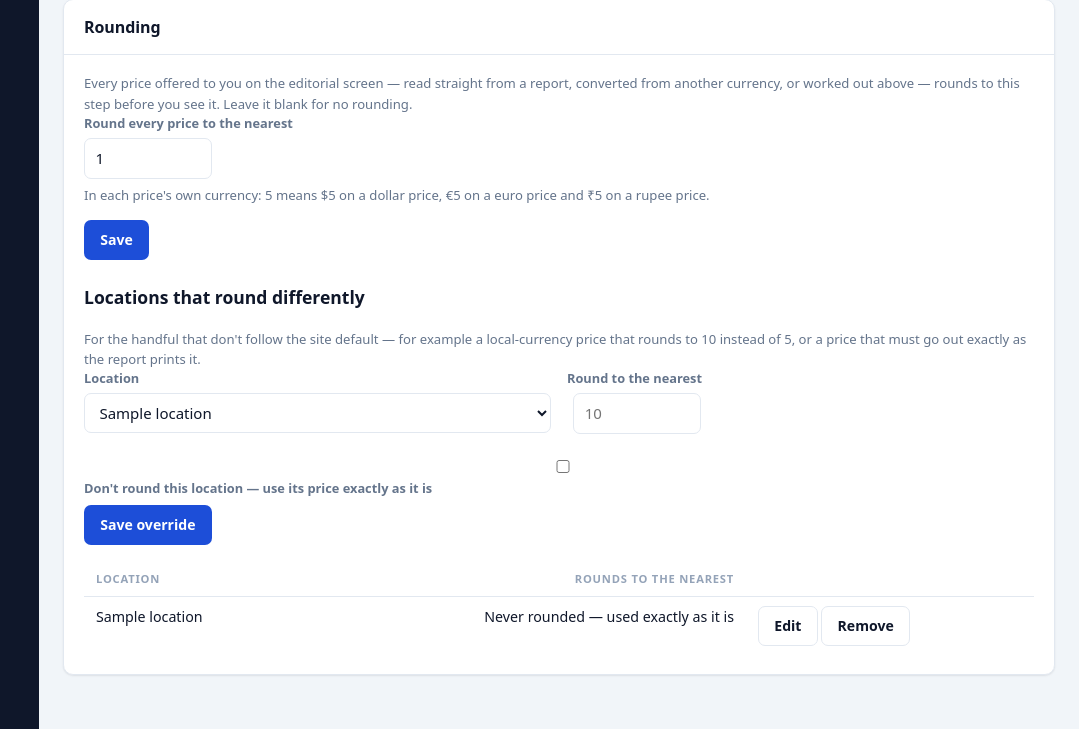
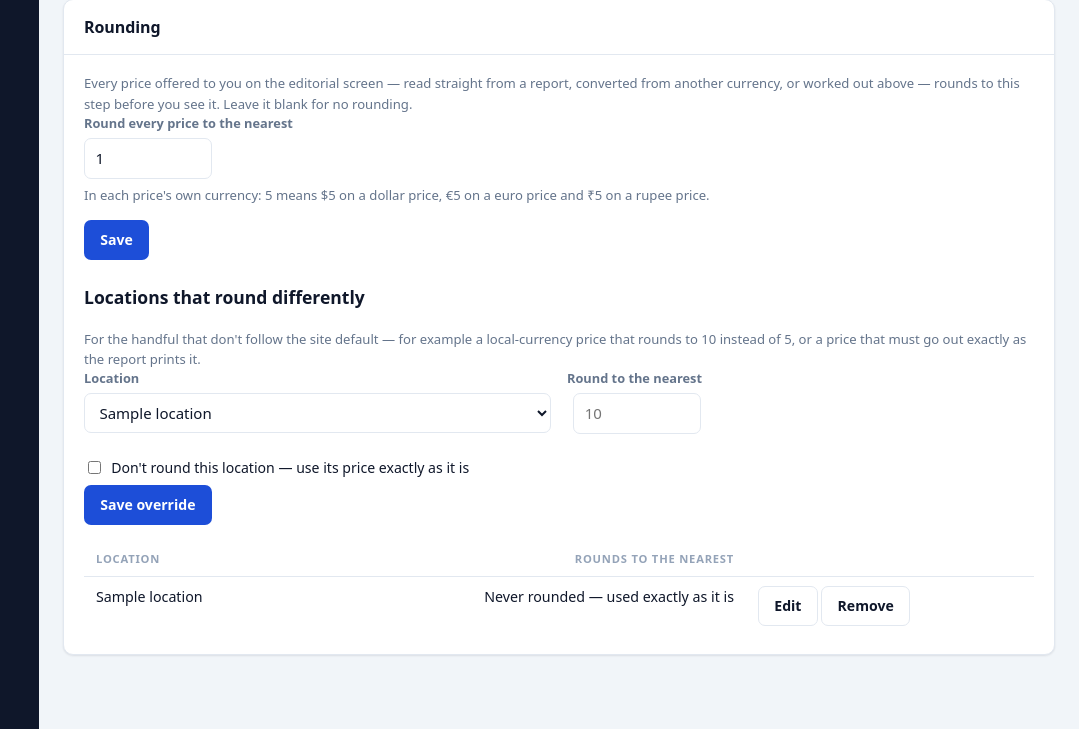
Before and after one commit to kanojiyapratik/petrosil, a Python web app: template app/templates/rules.html in a window 1280 px wide. Shown: the part 748-1477 px from the top of the page, without its empty margins (201-1280 px from the left). Run offline with Jinja, Linux system fonts and the light colour scheme; the template is opened without the code that fills it: most values are stand-ins (such as "Sample title", 1, 10 or a date in 2020).

Commit message:
The exempt-from-rounding checkbox was invisible
The console's base stylesheet gives every input width:100% and padding;
a bare checkbox outside a label.check renders as a stretched, effectively
invisible box -- the owner saw only the text. Every other checkbox on the
console already sits in label.check (which sets width:auto); this one now
does too.

Co-Authored-By: Claude Fable 5 <noreply@anthropic.com>

```diff
--- a/app/templates/rules.html
+++ b/app/templates/rules.html
@@ -167,7 +167,7 @@
           </div>
         </div>
       </div>
-      <label style="display:block;margin-top:.5rem">
+      <label class="check" style="margin-top:.5rem">
         <input type="checkbox" id="rounding-exact" name="exact" value="1">
         Don't round this location — use its price exactly as it is
       </label>
```
